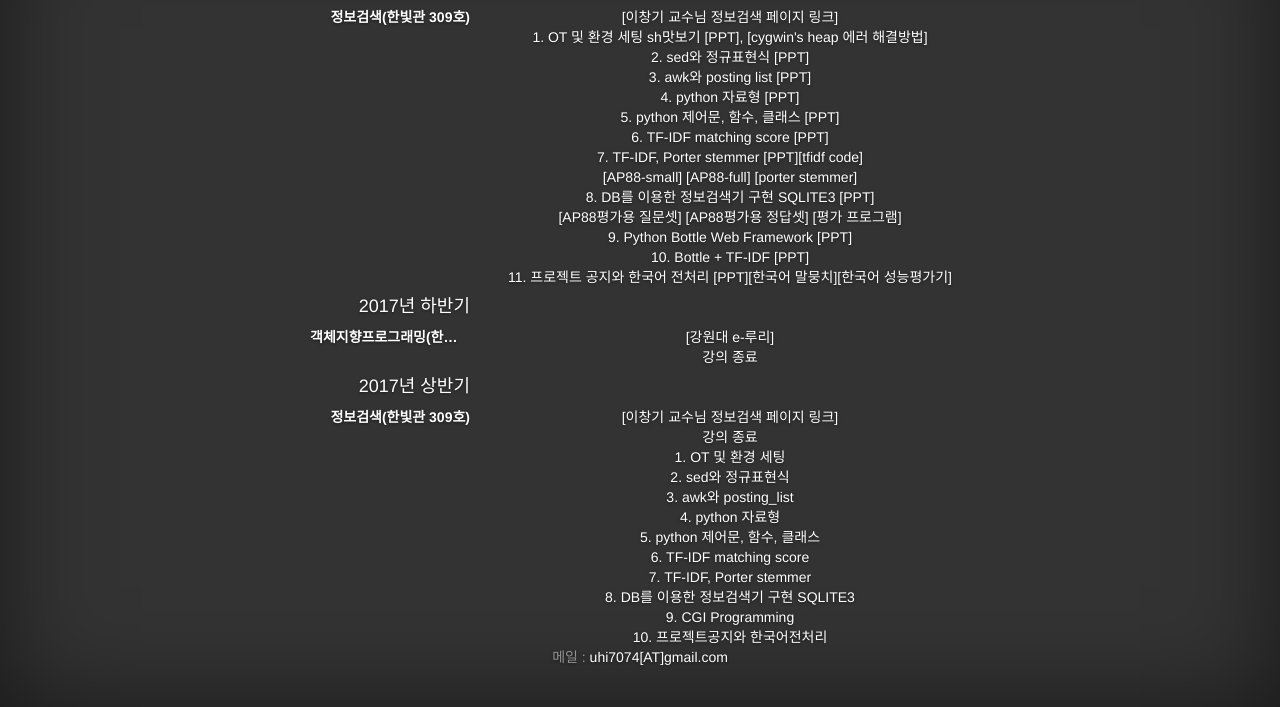
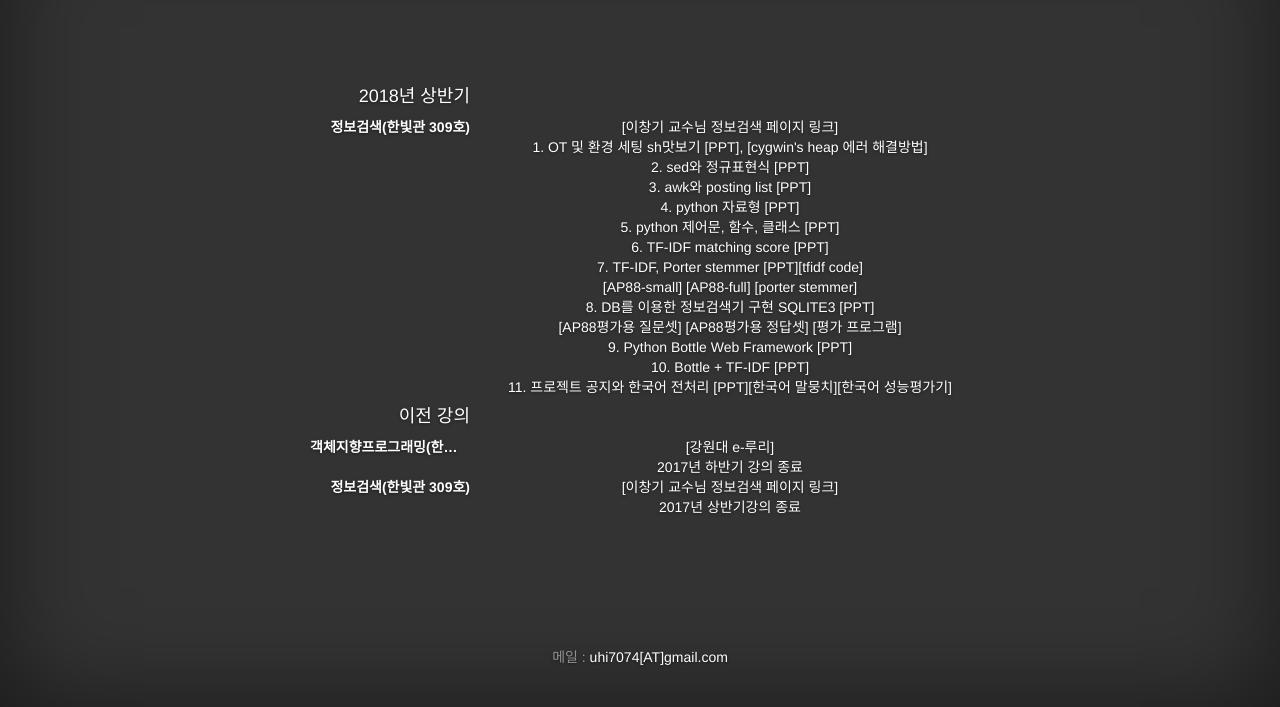
Before and after one commit to Hagazzusa/gykim.github.io, a plain HTML site: page lecture.html in a window 1280 px wide. Shown: the part 93-800 px from the top of the page. Drawn offline with nearby package versions, Linux system fonts and the light colour scheme.

Commit message:
kor_eval

```diff
--- a/css/cover.css
+++ b/css/cover.css
@@ -111,8 +111,6 @@ body {
 
 .cover {
   padding: 0 20px;
-  margin-top: 20px;
-  margin-bottom: 20px;
 }
 .cover .btn-lg {
   padding: 10px 20px;
--- a/lecture.html
+++ b/lecture.html
@@ -62,24 +62,11 @@
                 <dt></dt><dd>10. Bottle + TF-IDF <a href="./data_ir2/bottle+tfidf.pptx">[PPT]</a></dd>
                 <dt></dt><dd>11. 프로젝트 공지와 한국어 전처리 <a href="./data_ir2/project_notice.pptx">[PPT]</a><a href="./data/corpus.zip">[한국어 말뭉치]</a><a href="./data/kor_eval.py">[한국어 성능평가기]</a></dd>
 
-                <dt><h4>2017년 하반기</h4></dt><dd></dd>
+                <dt><h4>이전 강의</h4></dt><dd></dd>
                 <dt>객체지향프로그래밍(한빛관 311호)</dt><dd><a href="http://eruri.kangwon.ac.kr">[강원대 e-루리]</a></dd>
-                <dt></dt><dd>강의 종료</dd>
-
-
-                <dt><h4>2017년 상반기</h4></dt><dd></dd>
+                <dt></dt><dd>2017년 하반기 강의 종료</dd>
                 <dt>정보검색(한빛관 309호)</dt><dd><a href="http://cs.kangwon.ac.kr/~leeck/IR/">[이창기 교수님 정보검색 페이지 링크]</a></dd>
-                <dt></dt><dd>강의 종료</dd>
-                <dt></dt><dd>1. OT 및 환경 세팅 </dd>
-                <dt></dt><dd>2. sed와 정규표현식 </dd>
-                <dt></dt><dd>3. awk와 posting_list </dd>
-                <dt></dt><dd>4. python 자료형 </dd>
-                <dt></dt><dd>5. python 제어문, 함수, 클래스 </dd>
-                <dt></dt><dd>6. TF-IDF matching score </dd>
-                <dt></dt><dd>7. TF-IDF, Porter stemmer </dd>
-                <dt></dt><dd>8. DB를 이용한 정보검색기 구현 SQLITE3 </dd>
-                <dt></dt><dd>9. CGI Programming </dd>
-                <dt></dt><dd>10. 프로젝트공지와 한국어전처리 </dd>
+                <dt></dt><dd> 2017년 상반기강의 종료</dd>
             </dl>
           </div>
 
```
